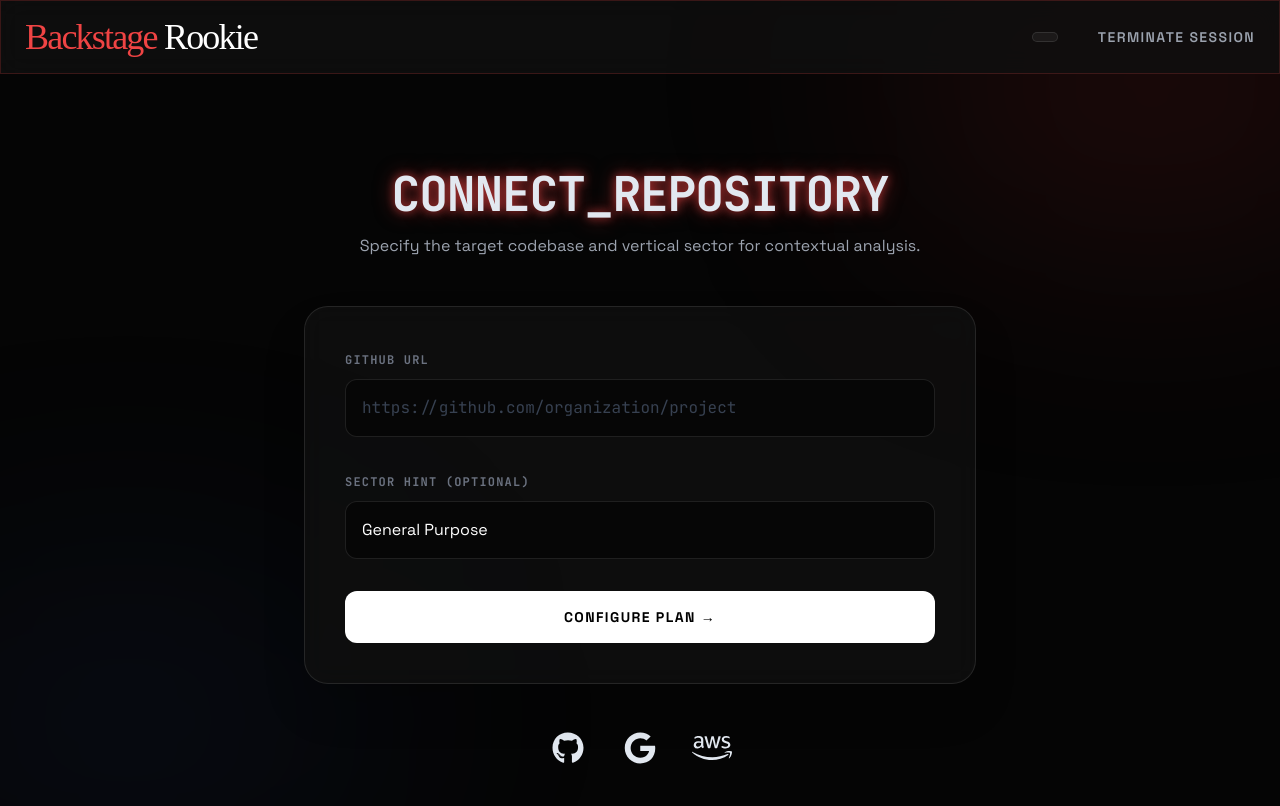
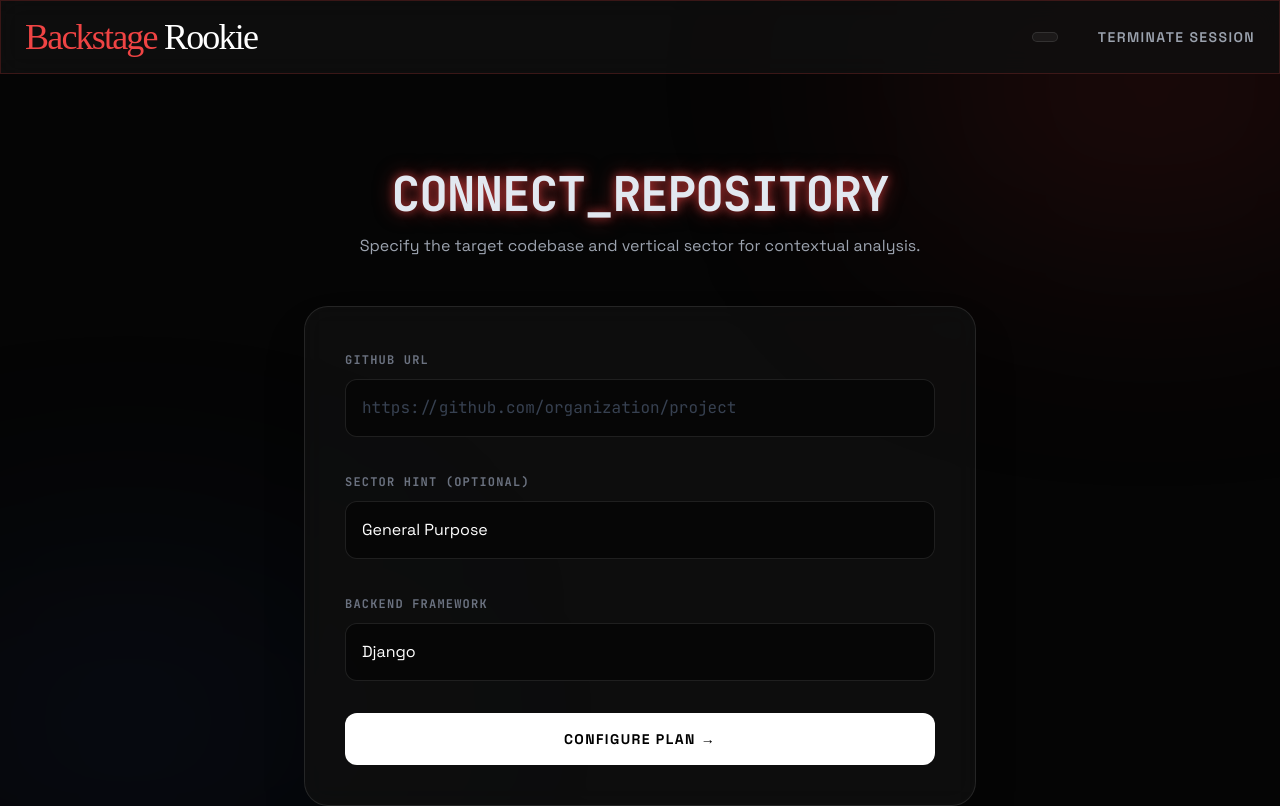
Before and after one commit to Swaraj-Darekar0/BackstageRookie_Frontend, a React (Vite) app: page /upload in a window 1280 px wide. Shown: the top 806 px of the page. Built offline with nearby package versions, Linux system fonts and the light colour scheme; no server answers; sample sign-in values are in the browser's storage; a web font is replaced by a local one.

Commit message:
framework and upload page update

```diff
--- a/context/AppContext.tsx
+++ b/context/AppContext.tsx
@@ -6,11 +6,12 @@ import { securityApi } from '../services/api';
 interface AppContextType extends AppState {
   login: () => Promise<void>;
   logout: () => void;
-  setRepoInfo: (url: string, sector: string) => void;
+  setRepoInfo: (url: string, sector: string, framework: string) => void;
   setPlan: (plan: PlanType) => void;
   setScanId: (id: string) => void;
   isLoading: boolean;
   handleLoginCallback: () => Promise<void>;
+  backendFramework: string;
 }
 
 const AppContext = createContext<AppContextType | undefined>(undefined);
@@ -20,6 +21,7 @@ export const AppProvider: React.FC<{ children: React.ReactNode }> = ({ children
   const [user, setUser] = useState<User | null>(null);
   const [githubUrl, setGithubUrl] = useState('');
   const [sectorHint, setSectorHint] = useState('');
+  const [backendFramework, setBackendFramework] = useState('');
   const [plan, setPlanState] = useState<PlanType>('basic');
   const [scanId, setScanIdState] = useState<string | null>(null);
   const [isLoading, setIsLoading] = useState(true);
@@ -101,9 +103,10 @@ export const AppProvider: React.FC<{ children: React.ReactNode }> = ({ children
     setIsLoggedIn(false);
   };
 
-  const setRepoInfo = (url: string, sector: string) => {
+  const setRepoInfo = (url: string, sector: string, framework: string) => {
     setGithubUrl(url);
     setSectorHint(sector);
+    setBackendFramework(framework);
   };
 
   const setPlan = async (newPlan: PlanType) => {
@@ -124,6 +127,7 @@ export const AppProvider: React.FC<{ children: React.ReactNode }> = ({ children
         user,
         githubUrl,
         sectorHint,
+        backendFramework,
         plan,
         scanId,
         login,
--- a/pages/ReportsPage.tsx
+++ b/pages/ReportsPage.tsx
@@ -25,7 +25,7 @@ const ReportsPage: React.FC = () => {
       }
 
       try {
-        const res = await securityApi.analyzeRepo({github_url: githubUrl, plan: plan, sector_hint:sectorHint });
+        const res = await securityApi.analyzeRepo({github_url: githubUrl, plan: plan, sector_hint:sectorHint, backend_framework: '' });
         setAnalysisResult(res);
         setScanId(res.scan_id);
       } catch (err: any) {
--- a/pages/UploadPage.tsx
+++ b/pages/UploadPage.tsx
@@ -11,6 +11,7 @@ const UploadPage: React.FC = () => {
 
   const [url, setUrl] = useState('');
   const [sector, setSector] = useState('');
+  const [framework, setFramework] = useState('django'); // Restored state
   const [error, setError] = useState('');
   const [hoveredIcon, setHoveredIcon] = useState<string | null>(null);
 
@@ -28,7 +29,7 @@ const UploadPage: React.FC = () => {
       return;
     }
 
-    setRepoInfo(url, sector);
+    setRepoInfo(url, sector, framework); // Pass framework
     navigate('/plan');
   };
 
@@ -70,6 +71,21 @@ const UploadPage: React.FC = () => {
             </select>
           </div>
 
+          {/* Restored Backend Framework Select */}
+          <div className="space-y-2">
+            <label className="text-xs font-bold text-gray-500 uppercase tracking-widest mono">Backend Framework</label>
+            <select
+                title='Backend Framework'
+                value={framework}
+                onChange={(e) => setFramework(e.target.value)}
+                className="w-full bg-black/50 border border-white/10 rounded-xl px-4 py-4 text-white focus:outline-none focus:border-red-500 transition-all appearance-none"
+            >
+              <option value="django">Django</option>
+              <option value="fastapi">FastAPI</option>
+              <option value="flask">Flask</option>
+            </select>
+          </div>
+
           <button
             type="submit"
             className="w-full bg-white text-black font-bold py-4 rounded-xl hover:bg-gray-200 transition-all uppercase tracking-widest text-sm"
--- a/services/api.ts
+++ b/services/api.ts
@@ -75,6 +75,7 @@ export const securityApi = {
     github_url: string;
     sector_hint: string;
     plan: string;
+    backend_framework: string;
   }) => {
     const res = await api.post("/api/analyze", payload, {
       headers: {
```
